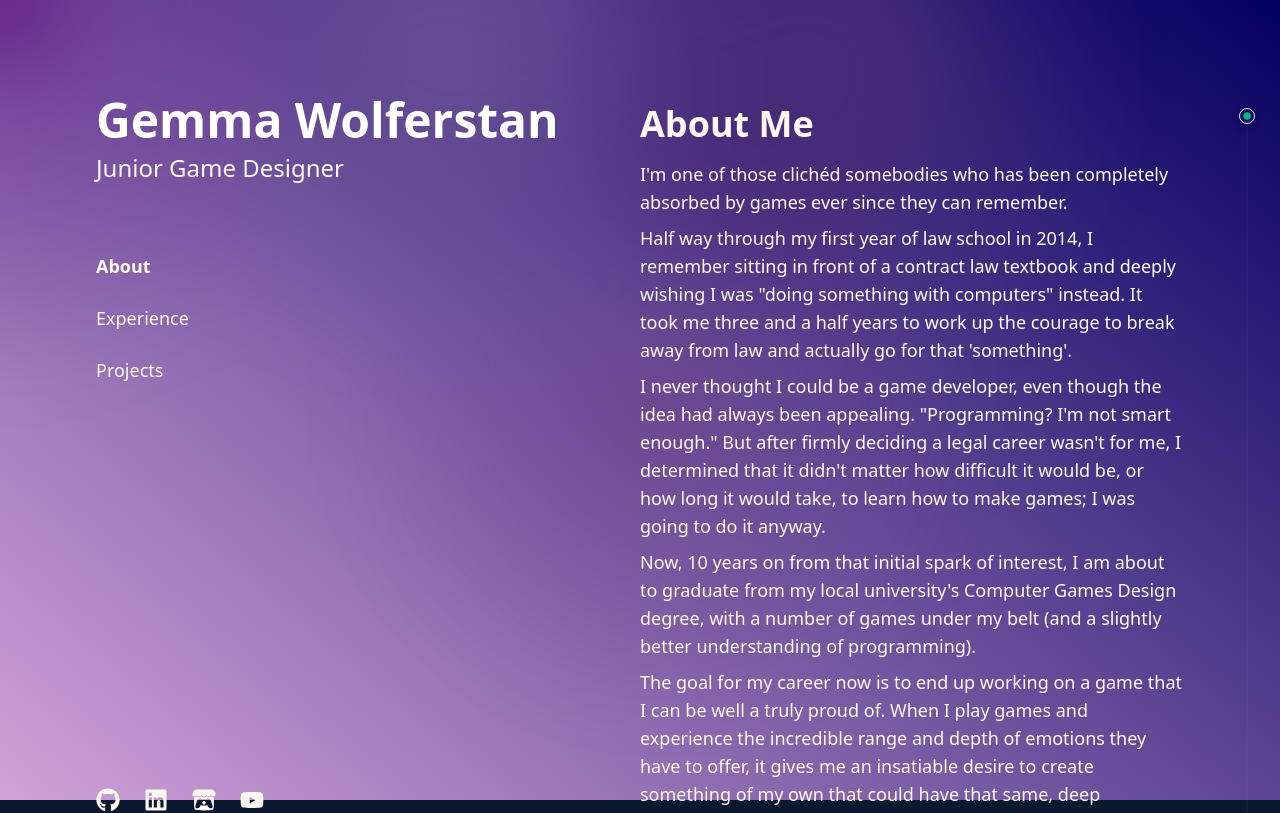
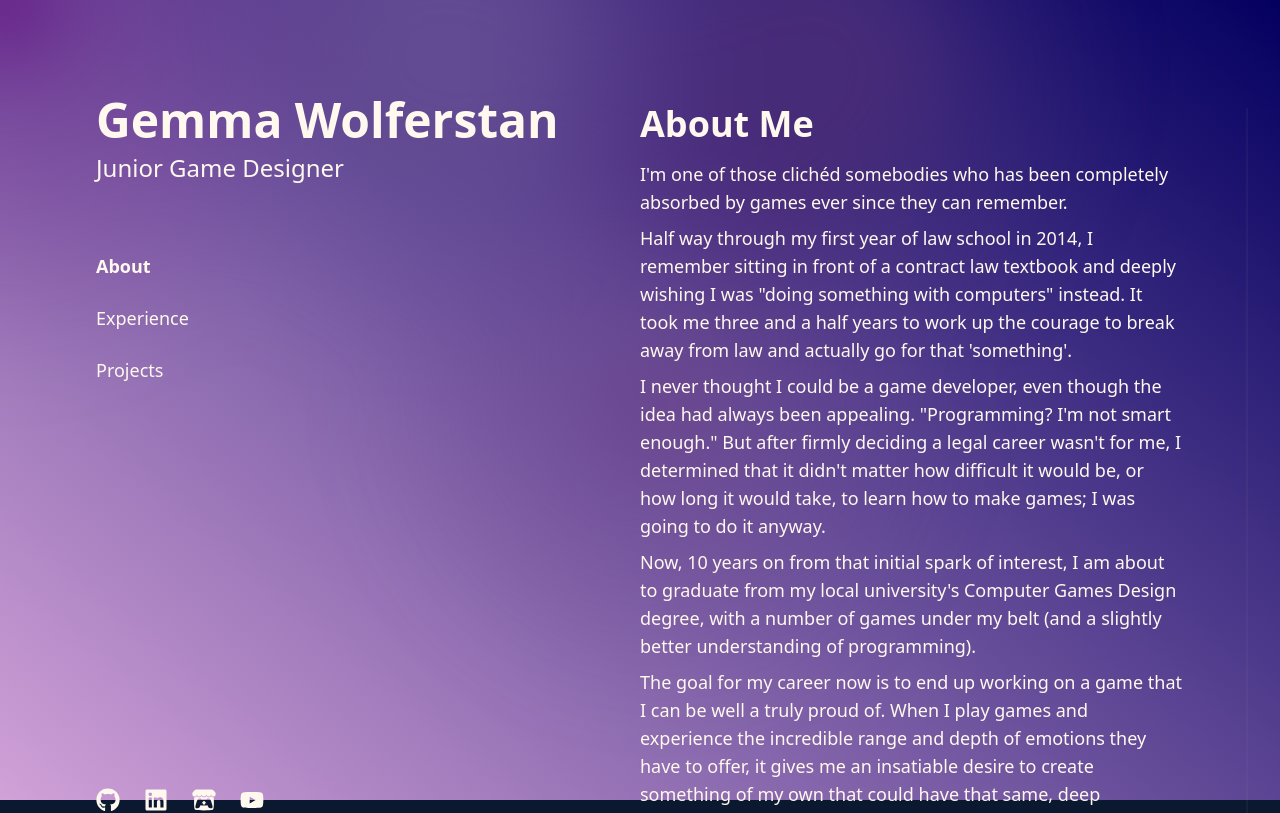
Before and after one commit to gkarountzos/gemma-wolferstan, a Next.js app: page / in a window 1280 px wide. Shown: the top 813 px of the page. Built offline with nearby package versions, Linux system fonts and the light colour scheme.

Commit message:
minor trace changes

```diff
--- a/app/layout.tsx
+++ b/app/layout.tsx
@@ -23,7 +23,7 @@ export default function RootLayout({
 
   return (
     <html lang="en">
-      <body className={`${inter.className} bg-[#0a192f] text-white`}>
+      <body className={`${inter.className} `}>
         <BackgroundGradientAnimation containerClassName="fixed inset-0 -z-10" />
         <div className={containerStyles}>
           <aside className={asideStyles}>
--- a/components/ui/tracing-beam.tsx
+++ b/components/ui/tracing-beam.tsx
@@ -46,7 +46,7 @@ export const TracingBeam = ({
         {/* Adjusted to right positioning */}
         <motion.div
           transition={{
-            duration: 0.2,
+            duration: 0.1,
             delay: 0.5,
           }}
           animate={{
@@ -55,7 +55,6 @@ export const TracingBeam = ({
                 ? "none"
                 : "rgba(0, 0, 0, 0.24) 0px 3px 8px",
           }}
-          className="ml-[11px] h-4 w-4 rounded-full border border-netural-200 shadow-sm flex items-center justify-center"
         >
           <motion.div
             transition={{
@@ -68,7 +67,6 @@ export const TracingBeam = ({
               borderColor:
                 scrollYProgress.get() > 0 ? "white" : "var(--emerald-600)",
             }}
-            className="h-2 w-2  rounded-full border border-neutral-300 bg-white"
           />
         </motion.div>
         <svg
```
